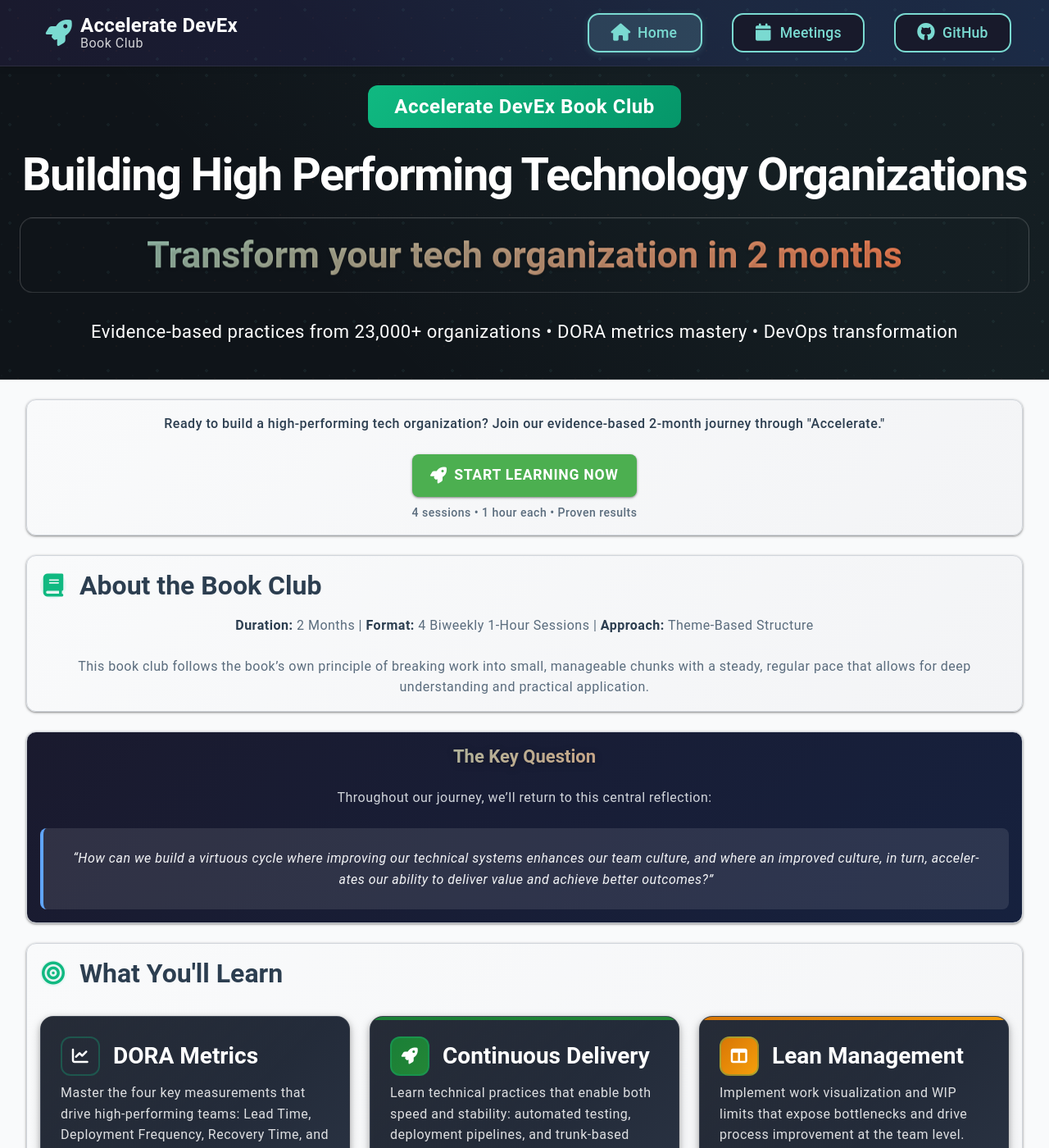
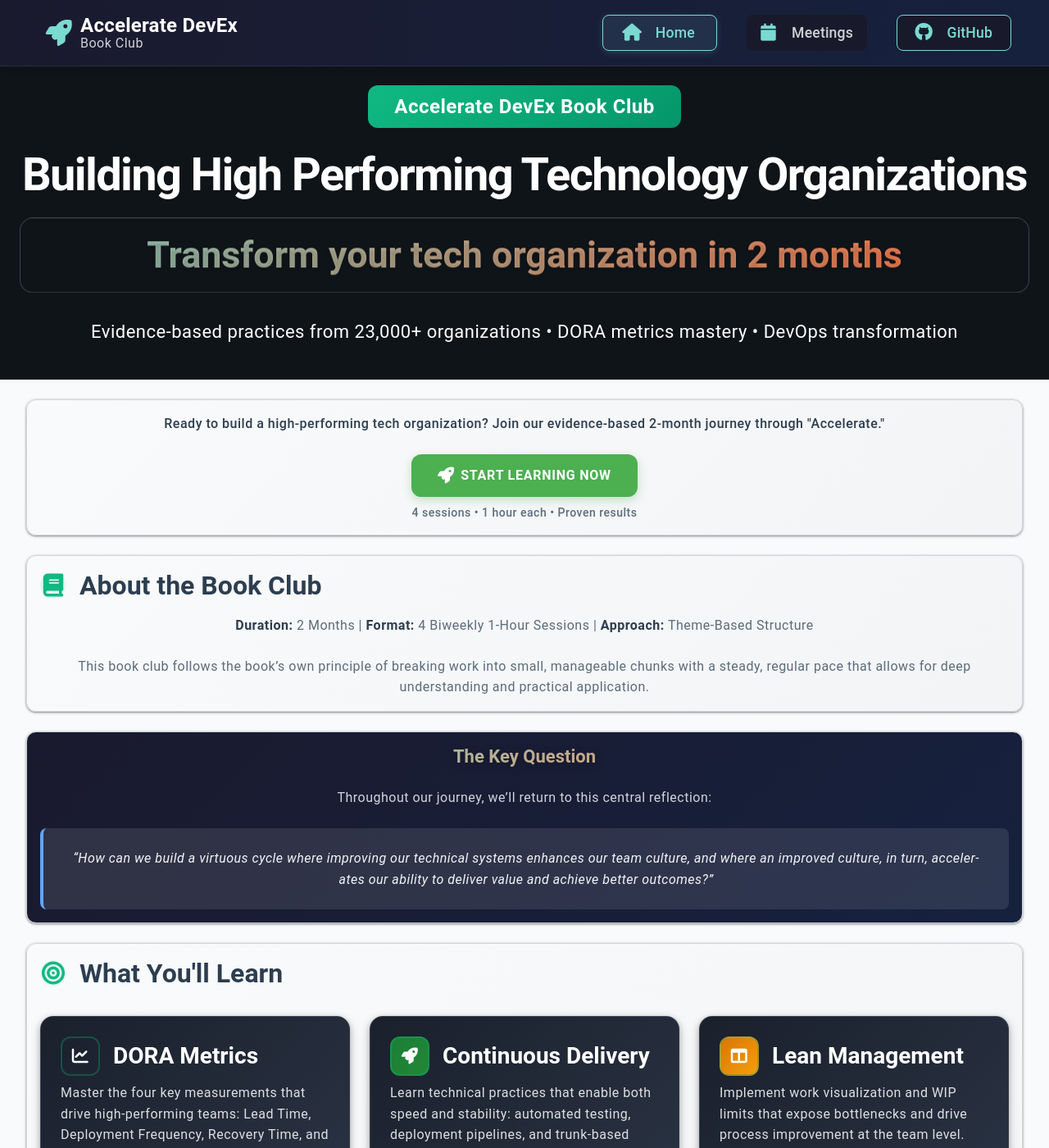
Before and after one commit to mhenke/accelerate-devex-book-club-notebooklm, a Jekyll site: the page built from docs/index.md, in a window 1280 px wide and 1400 px high. Shown: the whole window at 82% size. Built offline with Jekyll 4.4.1, drawn with Linux system fonts in a browser that asks for light colours.

Commit message:
Refactor CSS styles to remove unnecessary content properties for improved performance and maintainability across multiple components.

```diff
--- a/docs/_sass/base/_critical.scss
+++ b/docs/_sass/base/_critical.scss
@@ -241,7 +241,6 @@
   border-bottom: 1px solid rgba(255, 255, 255, 0.1);
 
   &::before {
-    content: "";
     position: absolute;
     top: 0;
     left: 0;
@@ -270,7 +269,6 @@
   }
 
   &::after {
-    content: "";
     position: absolute;
     top: 0;
     left: 0;
@@ -335,7 +333,6 @@
 
   // Sophisticated pattern overlay
   &::before {
-    content: "";
     position: absolute;
     top: 0;
     left: 0;
@@ -451,7 +448,6 @@
 
   // Enhanced sophisticated pattern
   &::before {
-    content: "";
     position: absolute;
     top: 0;
     left: 0;
@@ -480,7 +476,6 @@
 
   // Additional overlay for depth
   &::after {
-    content: "";
     position: absolute;
     top: 0;
     left: 0;
@@ -570,7 +565,6 @@
       overflow: hidden;
 
       &::before {
-        content: "";
         position: absolute;
         top: 0;
         left: -100%;
@@ -678,7 +672,6 @@
 
     // Add subtle shine effect
     &::before {
-      content: "";
       position: absolute;
       top: -50%;
       left: -50%;
@@ -789,7 +782,6 @@
 
   // Sophisticated gradient overlay
   &::before {
-    content: "";
     position: absolute;
     top: 0;
     left: 0;
@@ -1080,7 +1072,6 @@
 
   // Enhance visual prominence with accent border
   &::before {
-    content: "";
     position: absolute;
     top: 0;
     left: 0;
@@ -1154,7 +1145,6 @@
 
     // Add subtle gradient overlay
     &::before {
-      content: "";
       position: absolute;
       top: 0;
       left: 0;
@@ -1352,7 +1342,6 @@
 
   // Enhance visual prominence with accent border
   &::before {
-    content: "";
     position: absolute;
     top: 0;
     left: 0;
@@ -1405,7 +1394,6 @@
 
       // Add subtle gradient top border
       &::before {
-        content: "";
         position: absolute;
         top: 0;
         left: 0;
@@ -1483,7 +1471,6 @@
 
       // Shimmer effect like other buttons
       &::before {
-        content: "";
         position: absolute;
         top: 0;
         left: -100%;
@@ -1663,7 +1650,6 @@
 
   // Prominent colored top border
   &::after {
-    content: "";
     position: absolute;
     top: 0;
     left: 0;
@@ -1696,7 +1682,6 @@
 
   // Sophisticated gradient overlay
   &::before {
-    content: "";
     position: absolute;
     top: 0;
     left: 0;
@@ -1807,7 +1792,6 @@
 
     // Shimmer effect
     &::before {
-      content: "";
       position: absolute;
       top: 0;
       left: -100%;
@@ -2178,7 +2162,6 @@
 
   // Sophisticated overlay
   &::before {
-    content: "";
     position: absolute;
     top: 0;
     left: 0;
@@ -2376,7 +2359,6 @@
 
   // Sophisticated gradient overlay
   &::before {
-    content: "";
     position: absolute;
     top: 0;
     left: 0;
--- a/docs/_sass/components/_hero.scss
+++ b/docs/_sass/components/_hero.scss
@@ -137,7 +137,6 @@
   position: relative;
 
   &::before {
-    content: "";
     position: absolute;
     top: 0;
     left: 0;
--- a/docs/_sass/components/_inline-components.scss
+++ b/docs/_sass/components/_inline-components.scss
@@ -27,13 +27,16 @@
 }
 
 .dora-metric-card::before {
-  content: "";
   position: absolute;
   top: 0;
   left: 0;
   right: 0;
   height: 4px;
-  background: linear-gradient(90deg, var(--meeting-1-primary), var(--meeting-1-secondary));
+  background: linear-gradient(
+    90deg,
+    var(--meeting-1-primary),
+    var(--meeting-1-secondary)
+  );
 }
 
 .metric-header {
@@ -44,7 +47,11 @@
 }
 
 .metric-icon {
-  background: linear-gradient(135deg, var(--meeting-1-primary), var(--meeting-1-secondary));
+  background: linear-gradient(
+    135deg,
+    var(--meeting-1-primary),
+    var(--meeting-1-secondary)
+  );
   color: white;
   width: var(--touch-target-default);
   height: var(--touch-target-default);
@@ -141,20 +148,36 @@
 
 /* Metric Type Variations */
 .lead-time-metric::before {
-  background: linear-gradient(90deg, var(--meeting-4-primary), var(--meeting-4-secondary));
+  background: linear-gradient(
+    90deg,
+    var(--meeting-4-primary),
+    var(--meeting-4-secondary)
+  );
 }
 
 .lead-time-metric .metric-icon {
-  background: linear-gradient(135deg, var(--meeting-4-primary), var(--meeting-4-secondary));
+  background: linear-gradient(
+    135deg,
+    var(--meeting-4-primary),
+    var(--meeting-4-secondary)
+  );
   box-shadow: var(--shadow-meeting-4);
 }
 
 .deploy-frequency-metric::before {
-  background: linear-gradient(90deg, var(--meeting-2-primary), var(--meeting-2-secondary));
+  background: linear-gradient(
+    90deg,
+    var(--meeting-2-primary),
+    var(--meeting-2-secondary)
+  );
 }
 
 .deploy-frequency-metric .metric-icon {
-  background: linear-gradient(135deg, var(--meeting-2-primary), var(--meeting-2-secondary));
+  background: linear-gradient(
+    135deg,
+    var(--meeting-2-primary),
+    var(--meeting-2-secondary)
+  );
   box-shadow: var(--shadow-meeting-2);
 }
 
@@ -168,11 +191,19 @@
 }
 
 .change-fail-metric::before {
-  background: linear-gradient(90deg, var(--meeting-3-primary), var(--meeting-3-secondary));
+  background: linear-gradient(
+    90deg,
+    var(--meeting-3-primary),
+    var(--meeting-3-secondary)
+  );
 }
 
 .change-fail-metric .metric-icon {
-  background: linear-gradient(135deg, var(--meeting-3-primary), var(--meeting-3-secondary));
+  background: linear-gradient(
+    135deg,
+    var(--meeting-3-primary),
+    var(--meeting-3-secondary)
+  );
   box-shadow: var(--shadow-meeting-3);
 }
 
--- a/docs/_sass/components/_meeting-content.scss
+++ b/docs/_sass/components/_meeting-content.scss
@@ -20,7 +20,6 @@
 }
 
 .meeting-content h2::before {
-  content: "";
   position: absolute;
   left: 0;
   top: 0;
--- a/docs/_sass/components/_navigation.scss
+++ b/docs/_sass/components/_navigation.scss
@@ -118,7 +118,6 @@
 
   // Shimmer effect on navigation links
   &::before {
-    content: "";
     position: absolute;
     top: 0;
     left: -100%;
--- a/docs/assets/main.scss
+++ b/docs/assets/main.scss
@@ -102,7 +102,7 @@
   font-weight: 500;
   padding: 0.5em 1.5em;
   border-radius: 14px;
-  border: 2px solid #7adad1;
+
   background: #181a2b;
   box-shadow: none;
   position: relative;
@@ -120,8 +120,64 @@
   color: #7adad1;
   transition: color 0.18s;
 }
+
+.nav-item.active,
+.nav-item:hover {
+  background: #23304a;
+  color: #7adad1;
+  box-shadow: 0 2px 8px rgba(122, 218, 209, 0.18);
+  border-color: #7adad1;
+}
+.nav-item.active i,
+.nav-item:hover i {
+  color: #7adad1;
+}
+.nav-item.active:after,
+
+// Meeting navigation style for .nav-item (used on index and meeting pages)
+.nav-item {
+  display: flex;
+  align-items: center;
+  gap: var(--space-sm);
+  color: rgba(255, 255, 255, 0.8);
+  text-decoration: none;
+  font-weight: var(--font-weight-medium);
+  padding: var(--space-sm) var(--space-md);
+  border-radius: var(--radius-md);
+  transition: all var(--duration-normal) var(--ease-out);
+  border: 1px solid transparent;
+  background: #181a2b;
+  position: relative;
+  overflow: hidden;
+  min-width: 140px;
+  font-size: 1.1rem;
+  outline: none;
+  z-index: 1;
+  letter-spacing: 0.01em;
+}
+
+.nav-item.active,
+.nav-item:hover {
+  background: #23304a;
+  color: var(--accent-teal, #7adad1);
+  box-shadow: 0 2px 8px rgba(122, 218, 209, 0.18);
+  border-color: var(--accent-teal, #7adad1);
+}
+
+.nav-item i {
+  margin-right: 0.5em;
+  font-size: 1.2em;
+  vertical-align: middle;
+  color: var(--accent-teal, #7adad1);
+  transition: color 0.18s;
+}
+
+.nav-item.active i,
+.nav-item:hover i {
+  color: var(--accent-teal, #7adad1);
+}
+
 .nav-item:after {
-  content: "";
   position: absolute;
   left: 0;
   top: 0;
@@ -137,67 +193,28 @@
   transition: opacity 0.35s cubic-bezier(0.4, 0, 0.2, 1);
   z-index: 0;
 }
-.nav-item.active,
-.nav-item:hover {
-  background: #23304a;
-  color: #7adad1;
-  box-shadow: 0 2px 8px rgba(122, 218, 209, 0.18);
-  border-color: #7adad1;
-}
-.nav-item.active i,
-.nav-item:hover i {
-  color: #7adad1;
-}
+
 .nav-item.active:after,
 .nav-item:hover:after {
   opacity: 1;
 }
+
 .nav-item:focus {
-  outline: 2px solid #7adad1;
   outline-offset: 2px;
-  border-color: #7adad1;
+  border-color: var(--accent-teal, #7adad1);
   background: #23304a;
   box-shadow: 0 4px 16px rgba(122, 218, 209, 0.22);
 }
+
 .nav-item.external {
-  color: #7adad1;
-  border-color: #7adad1;
+  color: var(--accent-teal, #7adad1);
+  border-color: var(--accent-teal, #7adad1);
   background: #181a2b;
 }
 .nav-item.external:hover,
 .nav-item.external:focus {
-  color: #7adad1;
+  color: var(--accent-teal, #7adad1);
   background: #23304a;
-  border-color: #7adad1;
+  border-color: var(--accent-teal, #7adad1);
   box-shadow: 0 2px 8px rgba(122, 218, 209, 0.18);
 }
-
-// CTA button alignment fix
-.welcome-cta .btn {
-  display: inline-flex;
-  align-items: center;
-  gap: 0.5em;
-  font-size: 1.1rem;
-  padding: 0.5em 1.25em;
-  border-radius: 8px;
-  background: #ff7f50;
-  color: #fff;
-  font-weight: 600;
-  box-shadow: var(--elevation-1, 0 2px 8px rgba(0, 0, 0, 0.08));
-  border: none;
-  text-decoration: none;
-  transition: background 0.2s, box-shadow 0.2s;
-}
-.welcome-cta .btn i {
-  font-size: 1.2em;
-  margin-right: 0.25em;
-  vertical-align: middle;
-}
-.welcome-cta .btn:focus {
-  outline: 3px solid #2196f3;
-  outline-offset: 2px;
-}
-.welcome-cta .btn:hover {
-  background: #ff6333;
-  box-shadow: var(--elevation-2, 0 4px 16px rgba(0, 0, 0, 0.12));
-}
```
Lines whose indentation alone changed are shown as unchanged.
